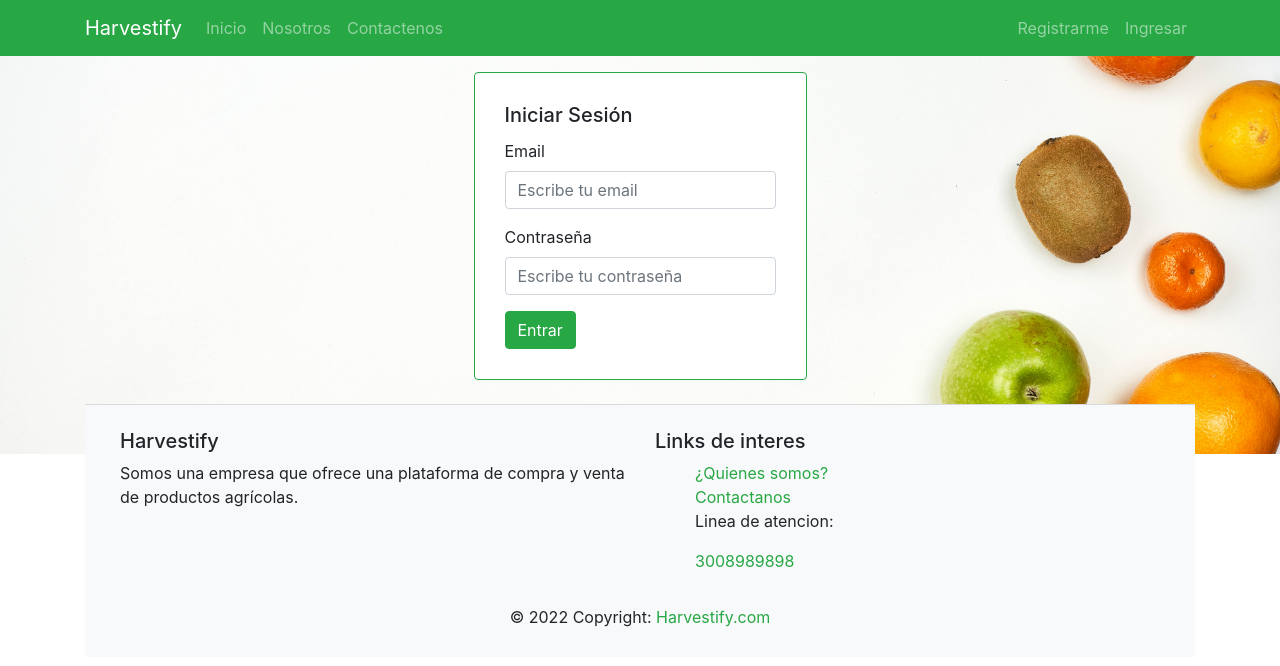
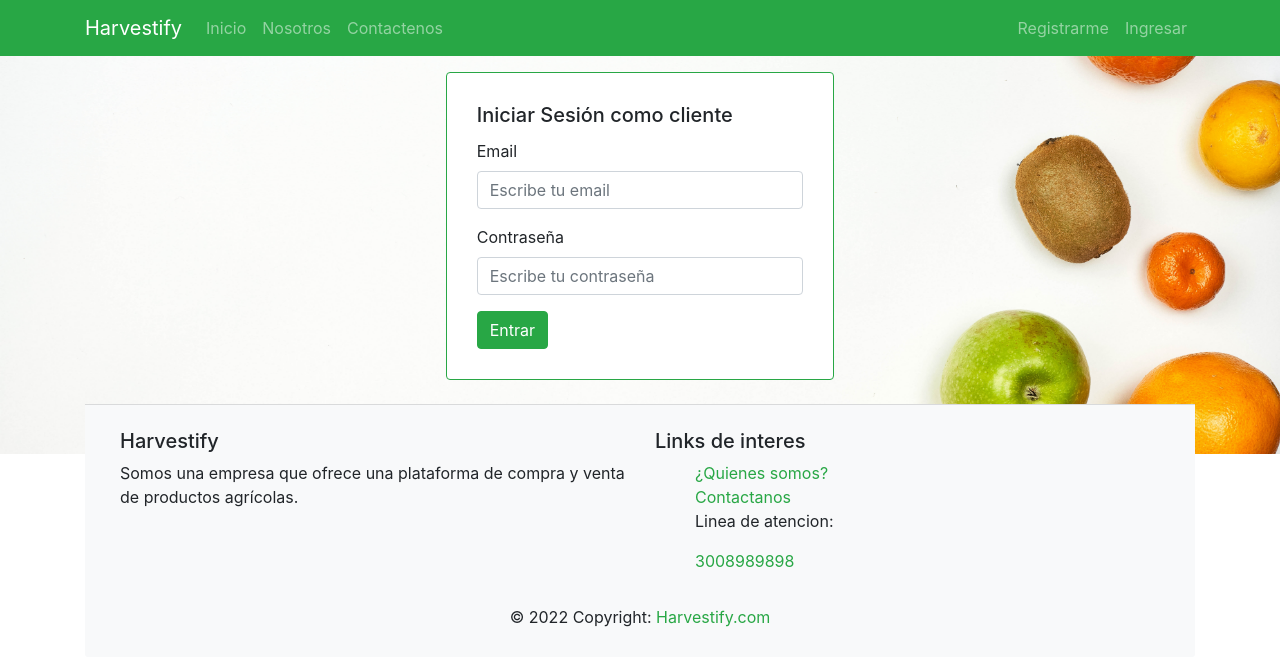
Before and after one commit to juanernestog/har-front, a React (Create React App) app: page /login/clients in a window 1280 px wide. Shown: the top 666 px of the page. Built offline with nearby package versions, Linux system fonts and the light colour scheme; no server answers.

Commit message:
Added more descriptive title

```diff
--- a/src/pages/LogInClients.js
+++ b/src/pages/LogInClients.js
@@ -67,12 +67,12 @@ export default function LogIn() {
         style={{
           margin: 'auto',
           marginTop: '1rem',
-          width: '30%',
+          width: '35%',
           padding: '10px',
         }}
       >
         <Card.Body>
-          <Card.Title>Iniciar Sesión</Card.Title>
+          <Card.Title>Iniciar Sesión como cliente</Card.Title>
           <Form onSubmit={onSubmit}>
             <Form.Group className="mb-3">
               <Form.Label>Email</Form.Label>
--- a/src/pages/LogInProducers.js
+++ b/src/pages/LogInProducers.js
@@ -57,12 +57,12 @@ export default function LogIn() {
         style={{
           margin: 'auto',
           marginTop: '1rem',
-          width: '30%',
+          width: '35%',
           padding: '10px',
         }}
       >
         <Card.Body>
-          <Card.Title>Iniciar Sesión</Card.Title>
+          <Card.Title>Iniciar Sesión como productor</Card.Title>
           <Form onSubmit={onSubmit}>
             <Form.Group className="mb-3">
               <Form.Label>Email</Form.Label>
```
